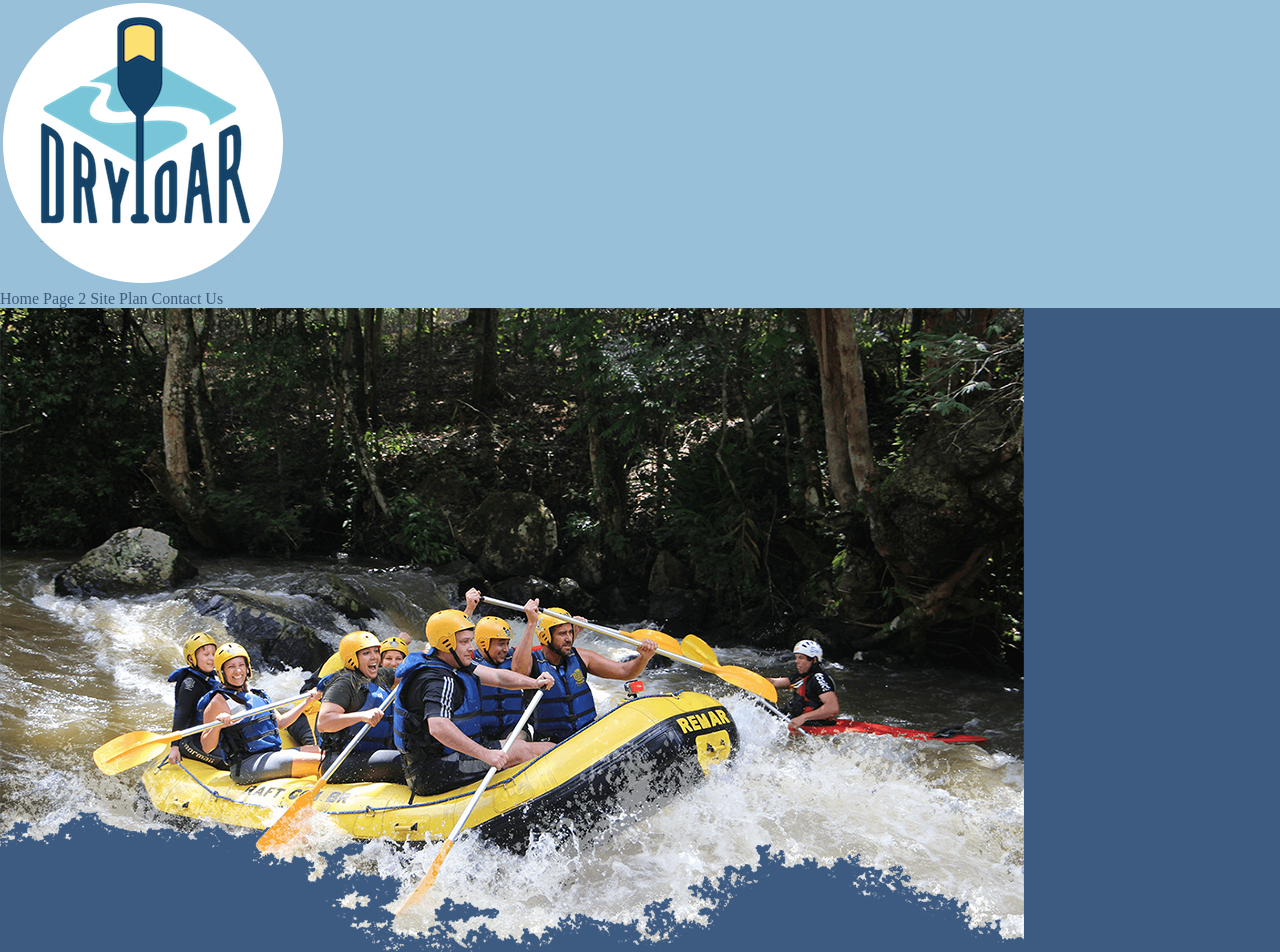
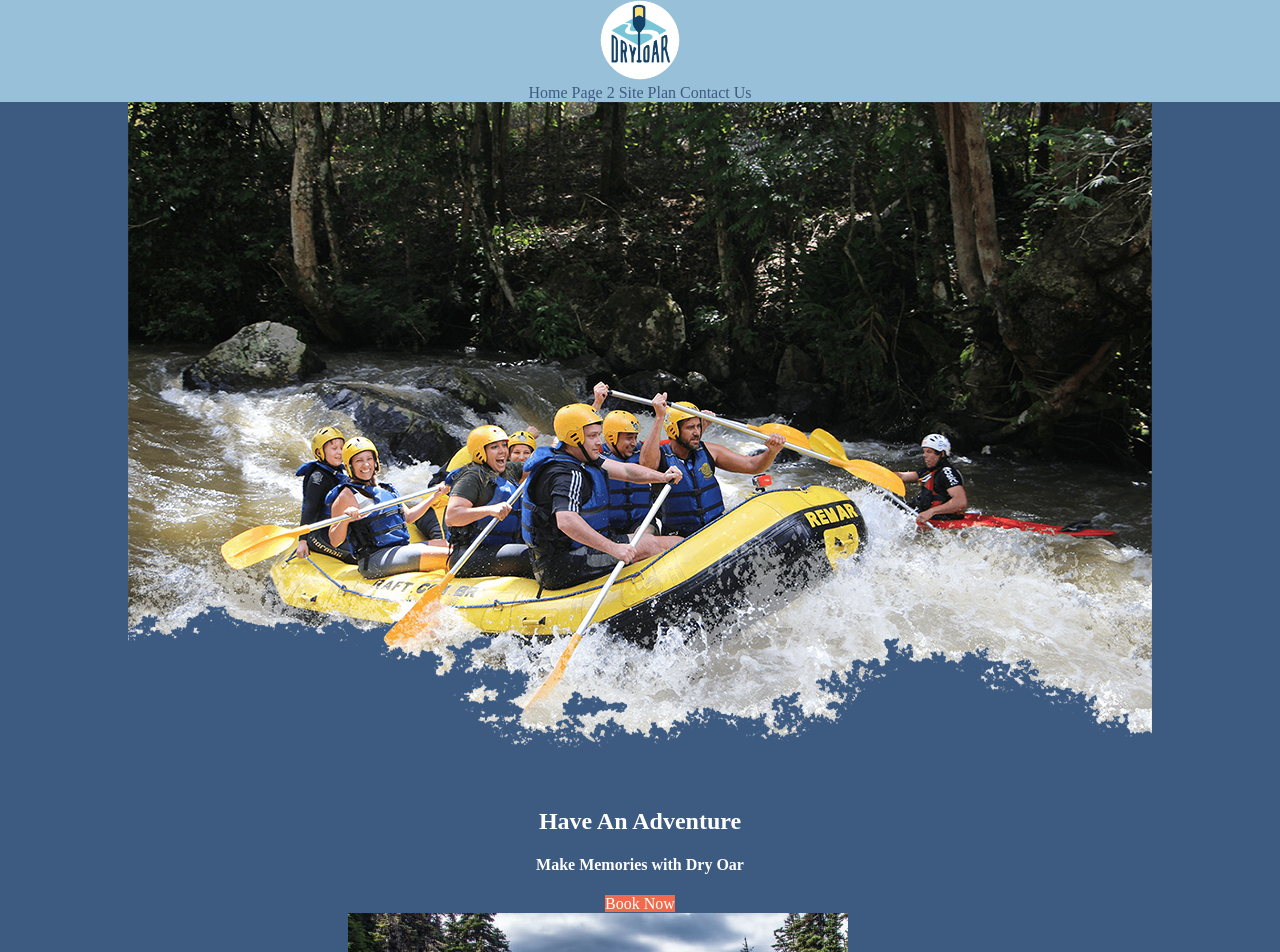
Before and after one commit to sungwooKang11/WDD-130, a plain HTML site: page wwr/index.html in a window 1280 px wide. Shown: the top 952 px of the page. Drawn offline with Linux system fonts and the light colour scheme.

Commit message:
Adding more html and css

```diff
--- a/wwr/styles/style.css
+++ b/wwr/styles/style.css
@@ -29,11 +29,17 @@ body {
 
 header {
     background-color: var(--nav-background-color);
+    text-align: center;
 }
 
 #content {
     max-width: 1600px;
     margin: 0 auto;
+    text-align: center;
+}
+
+.logo {
+    width: 80px;
 }
 
 nav a {
@@ -65,6 +71,7 @@ h4 {
 .book {
     background-color: var(--accent1-color);
     color: var(--paragraph-color-on-color);
+    text-decoration: none;
 }
 .book:hover {
     background-color: var(--accent2-color);
@@ -98,6 +105,8 @@ main section {
 .join {
     background-color: var(--accent1-color);
     color: var(--paragraph-color-on-color);
+    text-decoration: none;
+
 }
 .join:hover {
     background-color: var(--accent2-color);
```
